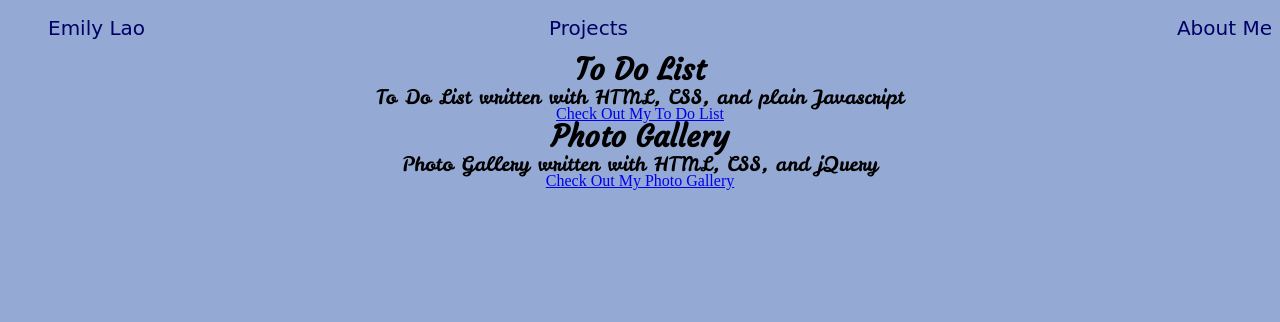
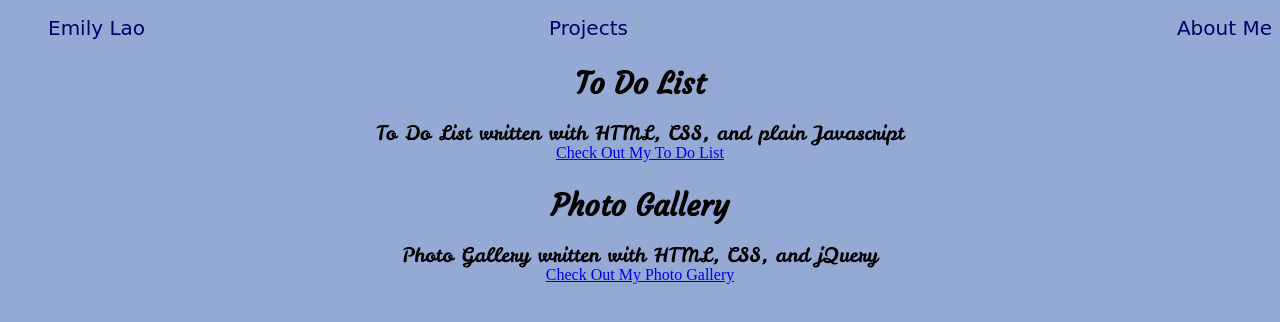
Before and after one commit to emily204/emily204.github.io, a plain HTML site: page projects.html in a window 1280 px wide. Drawn offline with Linux system fonts and the light colour scheme; a web font is replaced by a local one.

Commit message:
Update style.css

```diff
--- a/style.css
+++ b/style.css
@@ -95,7 +95,7 @@ body{
 .list{
 	font-family: 'Courgette', cursive;
 	font-size: 30px;
-	margin: -5px;
+	margin-bottom: -3px;
 }
 
 .projects{
@@ -105,5 +105,5 @@ body{
 .texts{
 	font-family: 'Leckerli One', cursive;
 	font-size: 20px;
-	margin: -5px;
+	margin-bottom: -2px;
 }
```
